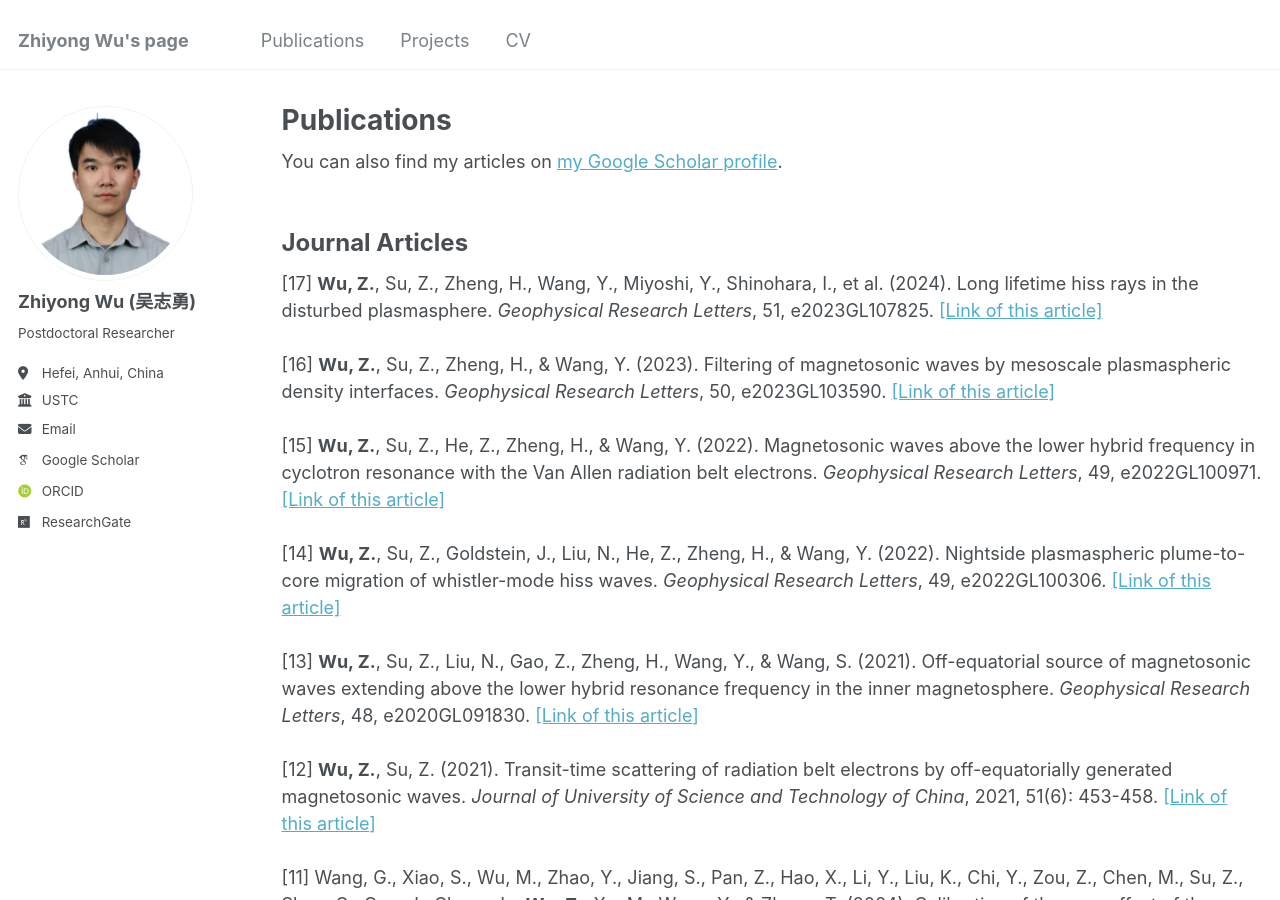
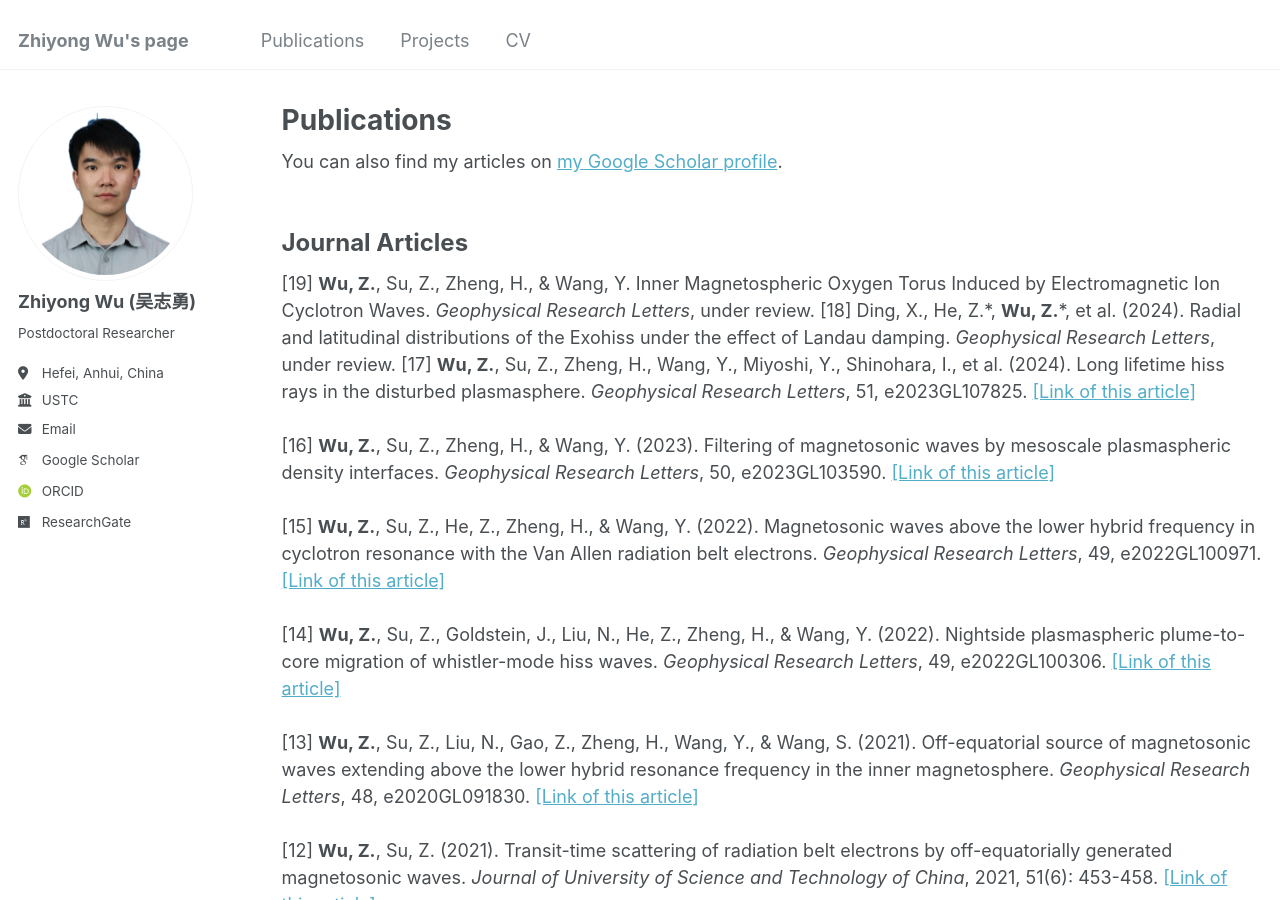
Before and after one commit to Z-Y-Wu/ZW-, a Jekyll site: the page built from _pages/publications.html, in a window 1280 px wide and 900 px high. Built offline with Jekyll 4.4.1, drawn with Linux system fonts in a browser that asks for light colours; some web fonts are replaced.

Commit message:
Update publications.html

```diff
--- a/_pages/publications.html
+++ b/_pages/publications.html
@@ -9,6 +9,8 @@ author_profile: true
   <div class="wordwrap">You can also find my articles on <a href="{{site.author.googlescholar}}">my Google Scholar profile</a>.</div>
 {% endif %}<br><br>
 <h1 style="font-size: 24px; font-weight: bold;">Journal Articles</h1>
+[19] <strong>Wu, Z.</strong>, Su, Z., Zheng, H., & Wang, Y. Inner Magnetospheric Oxygen Torus Induced by Electromagnetic Ion Cyclotron Waves. <i>Geophysical Research Letters</i>, under review.
+[18] Ding, X., He, Z.*, <strong>Wu, Z.</strong>*, et al. (2024). Radial and latitudinal distributions of the Exohiss under the effect of Landau damping. <i>Geophysical Research Letters</i>, under review.
 [17] <strong>Wu, Z.</strong>, Su, Z., Zheng, H., Wang, Y., Miyoshi, Y., Shinohara, I., et al. (2024). Long lifetime hiss rays in the disturbed plasmasphere. <i>Geophysical Research Letters</i>, 51, e2023GL107825. <a href="https://doi.org/10.1029/2023GL107825">[Link of this article]</a><br><br>
 [16] <strong>Wu, Z.</strong>, Su, Z., Zheng, H., & Wang, Y. (2023). Filtering of magnetosonic waves by mesoscale plasmaspheric density interfaces. <i>Geophysical Research Letters</i>, 50, e2023GL103590. <a href="https://doi.org/10.1029/2023GL103590">[Link of this article]</a><br><br>
 [15] <strong>Wu, Z.</strong>, Su, Z., He, Z., Zheng, H., & Wang, Y. (2022). Magnetosonic waves above the lower hybrid frequency in cyclotron resonance with the Van Allen radiation belt electrons. <i>Geophysical Research Letters</i>, 49, e2022GL100971. <a href="https://doi.org/10.1029/2022GL100971">[Link of this article]</a><br><br>
```
